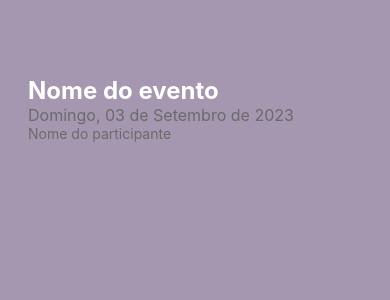
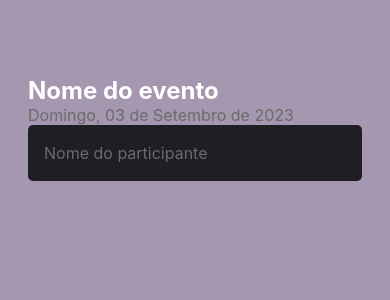
Before and after one commit to annalare/react-native-studies, a React Native app: screen / in a window 390 px wide. Shown: the top 300 px of the page. Built offline with nearby package versions, Linux system fonts and the light colour scheme.

Commit message:
feat:screens

```diff
--- a/src/screens/Home/styles.ts
+++ b/src/screens/Home/styles.ts
@@ -11,4 +11,12 @@ export const styles = StyleSheet.create({
     color: "#6b6b6b",
     fontSize: 16,
   },
+  input: {
+    backgroundColor: "#1f1e25",
+    height: 56,
+    borderRadius: 5,
+    color: "#fdfcf3",
+    padding: 16,
+    fontSize: 16,
+  },
 });
```
